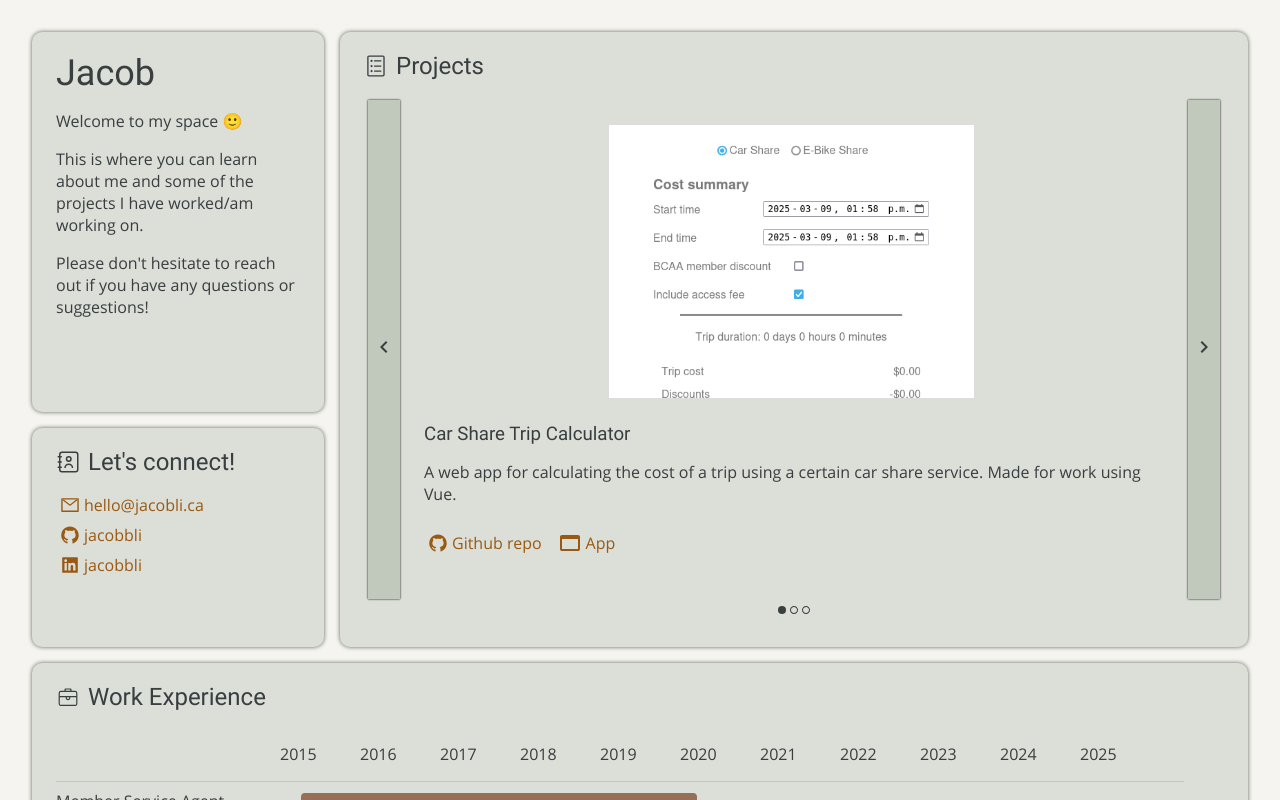
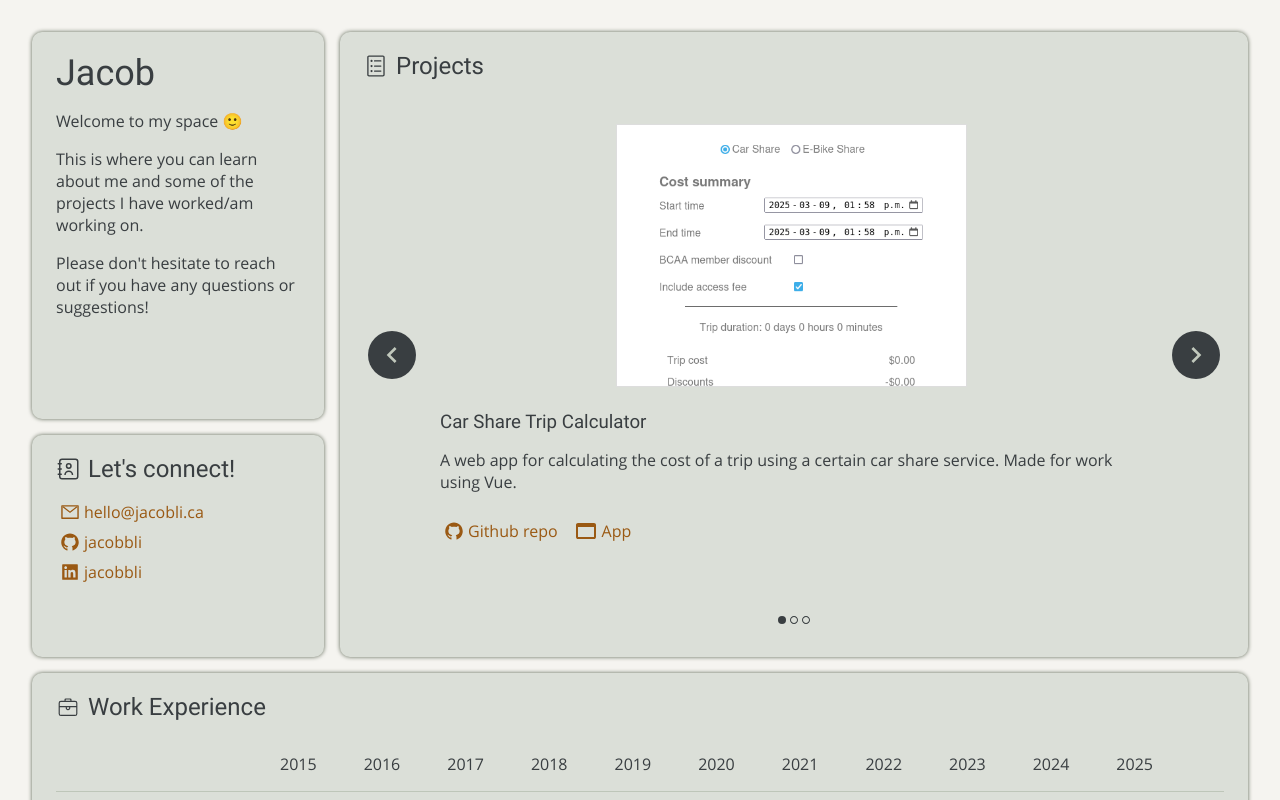
Before and after one commit to jacobbli/jacobbli.github.io, a Vue app: page / in a window 1280 px wide. Shown: the top 800 px of the page. Built offline with nearby package versions, Linux system fonts and the light colour scheme.

Commit message:
Adjust gantt chart column width and modify carousel buttons

```diff
--- a/src/App.vue
+++ b/src/App.vue
@@ -39,14 +39,16 @@ onMounted(() => {
 
 :root {
   --accent-colour: hsl(94, 10%, 36%);
+  --tinted-accent-colour: hsl(94, 10%, 75%);
+
   --background-colour: hsl(94, 10%, 86%);
-  --text-colour: #393e41;
+  --text-colour: hsl(203, 7%, 24%);
   --heading-colour: #393e41;
 
-  --button-background-colour: hsl(94, 10%, 76%);
-  --button-text-colour: var(--text-colour);
-  --button-hover-background-colour: hsl(94, 10%, 66%);
-  --button-hover-text-colour: var(--text-colour);
+  --button-background-colour: var(--text-colour);
+  --button-text-colour: hsl(94, 10%, 76%);
+  --button-hover-background-colour: hsl(203, 7%, 44%);
+  --button-hover-text-colour: hsl(94, 10%, 76%);
 
   --link-colour: hsl(31, 78%, 34%);
   --link-hover-text-colour: var(--background-colour);
--- a/src/components/GanttChart.vue
+++ b/src/components/GanttChart.vue
@@ -70,7 +70,7 @@ function getBarStart(rowStartDate) {
 <template>
   <div class="ganttChart__container">
     <div class="ganttChart__grid">
-      <div class="ganttChart__header" :style="{ gridTemplateColumns: `224px repeat(${yearDiff}, 5rem)` }">
+      <div class="ganttChart__header" :style="{ gridTemplateColumns: `224px repeat(${yearDiff}, minmax(5rem, 1fr))` }">
         <div class="ganttChart__columnLabel" v-for="year in yearDiff" :key="year">
           {{ getYearLabel(year - 1) }}<br />
         </div>
@@ -95,11 +95,11 @@ function getBarStart(rowStartDate) {
 }
 
 .ganttChart__grid {
-  width: fit-content;
+  width: 100%;
 }
 
 .ganttChart__header {
-  width: fit-content;
+  width: 100%;
   padding: 16px 24px 16px 0;
   display: grid;
 }
@@ -119,10 +119,10 @@ function getBarStart(rowStartDate) {
   display: grid;
   align-items: center;
   padding: 8px 0;
-  border-bottom: var(--button-background-colour) 1px solid;
+  border-bottom: var(--tinted-accent-colour) 1px solid;
 
   &:first-of-type {
-    border-top: var(--button-background-colour) 1px solid;
+    border-top: var(--tinted-accent-colour) 1px solid;
   }
 
   .ganttChart__rowLabel {
--- a/src/components/ProjectItem.vue
+++ b/src/components/ProjectItem.vue
@@ -44,7 +44,7 @@ defineProps({
 
 
   img {
-    width: 50%;
+    width: 100%;
     object-fit: cover;
     object-position: top;
     aspect-ratio: 4 / 3;
@@ -60,9 +60,15 @@ defineProps({
   gap: 24px;
 }
 
-.projectItem__text{
+.projectItem__text {
   display: flex;
   flex-direction: column;
   gap: 1rem;
 }
+
+@media only screen and (min-width: 768px) {
+  .projectItem__image img {
+    width: 50%;
+  }
+}
 </style>
--- a/src/components/base/BaseCard.vue
+++ b/src/components/base/BaseCard.vue
@@ -25,7 +25,7 @@ defineProps({
 .baseCard__container {
   width: 100%;
   height: 100%;
-  padding: 20px 24px 44px 24px;
+  padding: 24px 16px;
 
   display: flex;
   flex-direction: column;
@@ -50,4 +50,10 @@ defineProps({
   color: var(--heading-colour);
   font-weight: bold;
 }
+
+@media only screen and (min-width: 768px) {
+  .baseCard__container {
+    padding: 20px 24px 44px 24px;
+  }
+}
 </style>
--- a/src/components/base/BaseCarousel.vue
+++ b/src/components/base/BaseCarousel.vue
@@ -76,12 +76,20 @@ function scrollLeft() {
   display: flex;
   align-items: center;
   justify-content: center;
+}
 
-  box-shadow: 0 0 2px black;
+.baseCarousel__arrow {
+  width: 100%;
+  aspect-ratio: 1 / 1;
+
+  display: flex;
+  align-items: center;
+  justify-content: center;
+
+  background-color: var(--button-background-colour);
   color: var(--button-text-colour);
-  background-color: var(--button-background-colour);
+  border-radius: 50%;
 
-  z-index: 99;
   cursor: pointer;
   transition: background-color 0.5s;
 
@@ -93,7 +101,7 @@ function scrollLeft() {
 
 .baseCarousel__screen {
   height: 100%;
-  margin: 0 24px;
+  margin: 0 12px;
   overflow: hidden;
 }
 
@@ -107,10 +115,21 @@ function scrollLeft() {
 
   transition: left 2s;
 }
+
 .baseCarousel__progressBar {
   width: 100%;
 
   display: flex;
   justify-content: center;
 }
+
+@media only screen and (min-width: 768px) {
+  .baseCarousel__overlay {
+    grid-template-columns: 3rem 1fr 3rem;
+  }
+
+  .baseCarousel__screen {
+    margin: 0 24px;
+  }
+}
 </style>
--- a/src/components/icons/LeftChevronIcon.vue
+++ b/src/components/icons/LeftChevronIcon.vue
@@ -1,5 +1,5 @@
 <template>
-  <svg xmlns="http://www.w3.org/2000/svg" height="24px" viewBox="0 0 24 24" width="24px" fill="currentColor">
+  <svg xmlns="http://www.w3.org/2000/svg" height="32px" viewBox="0 0 24 24" width="32px" fill="currentColor">
     <path d="M0 0h24v24H0z" fill="none" />
     <path d="M15.41 7.41L14 6l-6 6 6 6 1.41-1.41L10.83 12z" />
   </svg>
--- a/src/components/icons/RightChevronIcon.vue
+++ b/src/components/icons/RightChevronIcon.vue
@@ -1,5 +1,5 @@
 <template>
-  <svg xmlns="http://www.w3.org/2000/svg" height="24px" viewBox="0 0 24 24" width="24px" fill="currentColor">
+  <svg xmlns="http://www.w3.org/2000/svg" height="32px" viewBox="0 0 24 24" width="32px" fill="currentColor">
     <path d="M0 0h24v24H0z" fill="none" />
     <path d="M10 6L8.59 7.41 13.17 12l-4.58 4.59L10 18l6-6z" />
   </svg>
```
